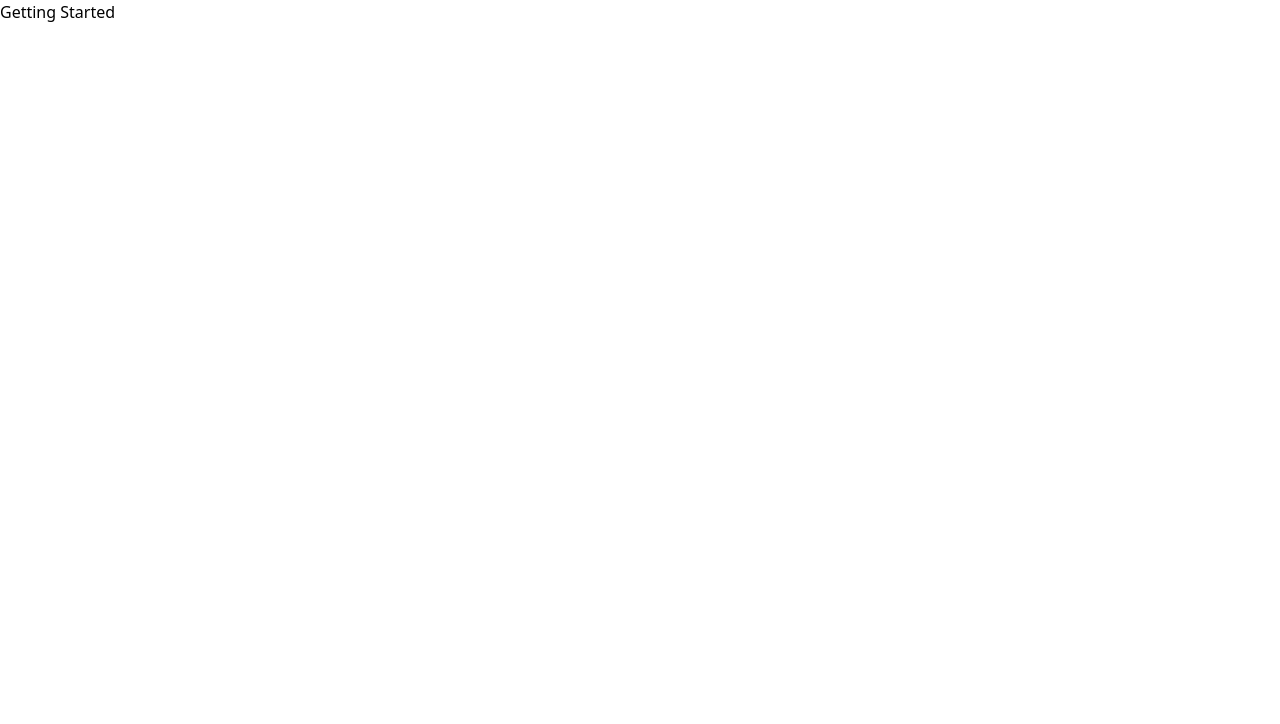
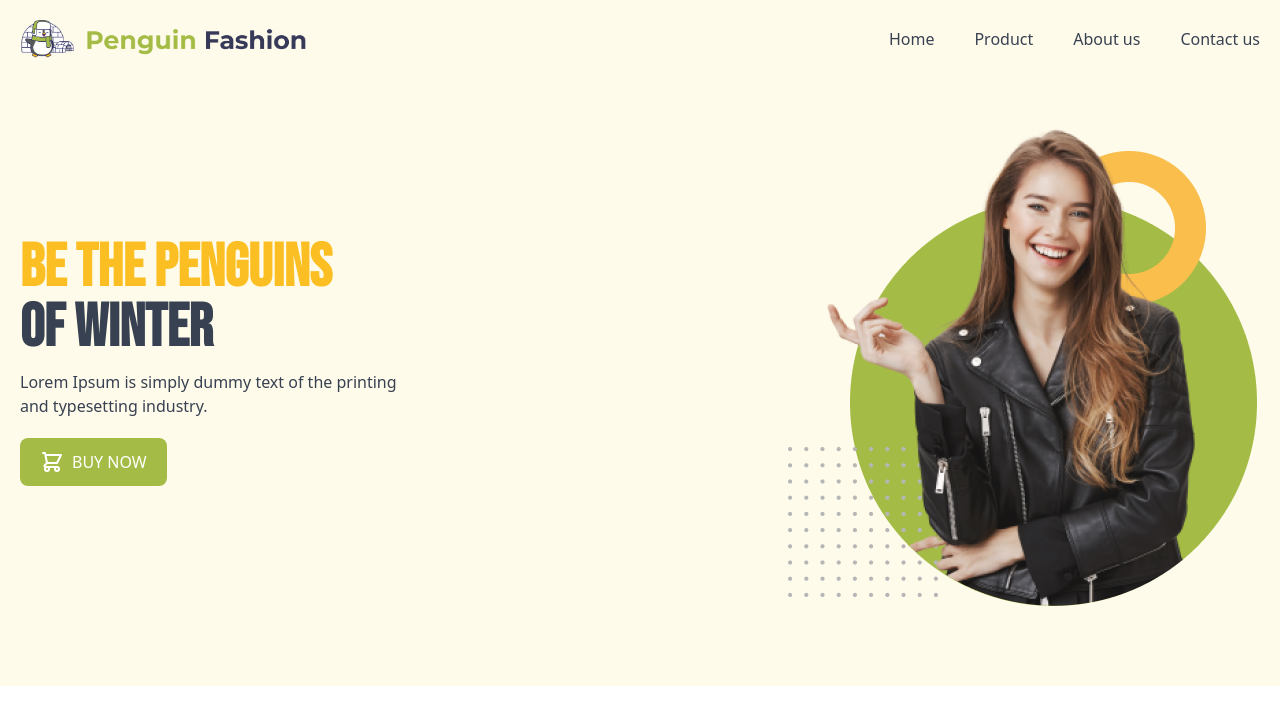
Before and after one commit to faysalahammedchowdhury01/penguin-fashion, a plain HTML site: page index.html in a window 1280 px wide. Drawn offline with nearby package versions, Linux system fonts and the light colour scheme.

Commit message:
added header area

```diff
--- a/css/style.css
+++ b/css/style.css
@@ -5,3 +5,7 @@
 .font-bebas {
   font-family: 'Bebas Neue', cursive;
 }
+
+.penguin-bg-green {
+  background-color: #a4bc46;
+}
--- a/index.html
+++ b/index.html
@@ -15,7 +15,75 @@
     <!-- Custom CSS -->
     <link rel="stylesheet" href="css/style.css" />
   </head>
-  <body>
-    <h1>Getting Started</h1>
+  <body class="text-gray-700">
+    <!-- Header Area Start Here -->
+    <header id="header-area" class="bg-yellow-50">
+      <div class="container mx-auto px-5">
+        <!-- Navbar Area Start Here -->
+        <nav class="flex justify-between items-center py-5">
+          <!-- Logo -->
+          <a href="index.html">
+            <img src="images/icons/logo.png" alt="Logo" class="w-72" />
+          </a>
+          <!-- Navbar -->
+          <ul class="hidden lg:flex space-x-10">
+            <li><a href="javascript:void(0)">Home</a></li>
+            <li><a href="javascript:void(0)">Product</a></li>
+            <li><a href="javascript:void(0)">About us</a></li>
+            <li><a href="javascript:void(0)">Contact us</a></li>
+          </ul>
+        </nav>
+        <!-- Navbar Area End Here -->
+
+        <!-- Banner Area Start Here -->
+        <section id="banner-area" class="py-10 sm:pb-20">
+          <div class="grid grid-cols-1 lg:grid-cols-2 gap-y-10 items-center">
+            <!-- Left Side -->
+            <div>
+              <h1 class="text-5xl sm:text-6xl font-bold font-bebas">
+                <span class="text-yellow-400">Be the Penguins</span>
+                <br />
+                of Winter
+              </h1>
+              <p class="w-96 max-w-full mt-3 mb-5">
+                Lorem Ipsum is simply dummy text of the printing and typesetting
+                industry.
+              </p>
+              <button
+                class="
+                  mt-5
+                  penguin-bg-green
+                  text-white
+                  font-medium
+                  py-3
+                  px-5
+                  rounded-lg
+                  flex
+                  items-center
+                  space-x-2
+                "
+              >
+                <img
+                  src="images/icons/shopping-cart.svg"
+                  alt="Shopping Cart"
+                  class="w-6 h-6"
+                />
+                <span>BUY NOW</span>
+              </button>
+            </div>
+            <!-- Right Side -->
+            <div>
+              <img
+                src="images/model.png"
+                alt="Model"
+                class="mx-auto lg:ml-auto lg:mr-0"
+              />
+            </div>
+          </div>
+        </section>
+        <!-- Banner Area End Here -->
+      </div>
+    </header>
+    <!-- Header Area End Here -->
   </body>
 </html>
```
Also changed, not shown: images/icons/shopping-cart.svg (added).
